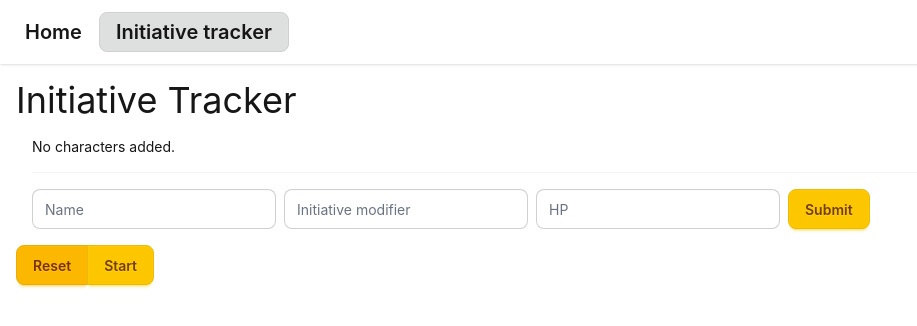
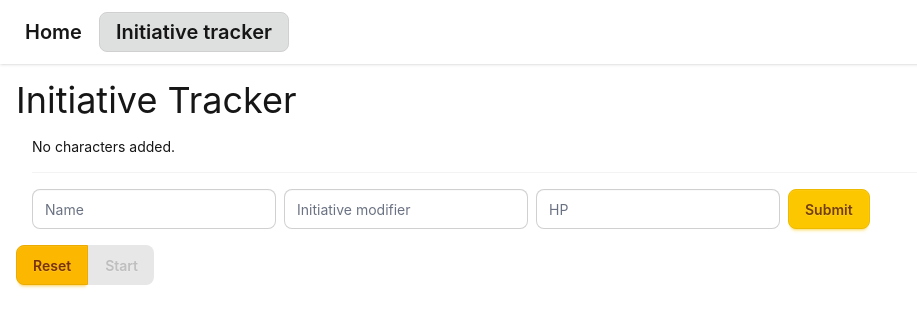
Before and after one commit to CodinFae/dnd-tools, a SvelteKit app: page /initiative-tracker in a window 1280 px wide. Shown: the top 326 px of the page, without its empty margins (0-917 px from the left). Built offline with nearby package versions, Linux system fonts and the light colour scheme.

Commit message:
Add disabled

```diff
--- a/src/routes/initiative-tracker/+page.svelte
+++ b/src/routes/initiative-tracker/+page.svelte
@@ -1,4 +1,5 @@
 <script lang="ts">
+	import { goto } from '$app/navigation';
 	import { characterStore, removeCharacter, addCharacter } from './character.store.svelte';
 
 	const handleSubmit = (event: SubmitEvent & { currentTarget: HTMLFormElement }) => {
@@ -16,6 +17,12 @@
 			initiativeModifier: parseInt(formData.get('initiative')?.toString() || '0')
 		});
 		event.currentTarget.reset();
+	};
+
+	const handleStartFight = async () => {
+		if (characterStore.length >= 2) {
+			await goto('/initiative-tracker/fight');
+		}
 	};
 </script>
 
@@ -49,5 +56,8 @@
 		class="btn join-item btn-warning"
 		onclick={() => characterStore.splice(0, characterStore.length)}>Reset</button
 	>
-	<a class="btn join-item btn-primary" href="/initiative-tracker/fight">Start</a>
+	<button
+		class="btn join-item btn-primary"
+		disabled={characterStore.length < 2}
+		onclick={handleStartFight}>Start</button>
 </div>
--- a/src/routes/initiative-tracker/fight/+page.svelte
+++ b/src/routes/initiative-tracker/fight/+page.svelte
@@ -40,7 +40,7 @@
 
 <ul>
 	{#each turnChar as actor, index}
-		<li class={`list-row ${currentPlayerIndex == index ? 'bg-accent' : ''}`}>
+		<li class={`list-row ${currentPlayerIndex == index ? 'bg-primary' : ''}`}>
 			{actor.name} - Initiative: {actor.initiative} ({actor.rolled} + {actor.initiativeModifier})
 			HP: {actor.currentHp}/{actor.hp}
 		</li>
```
